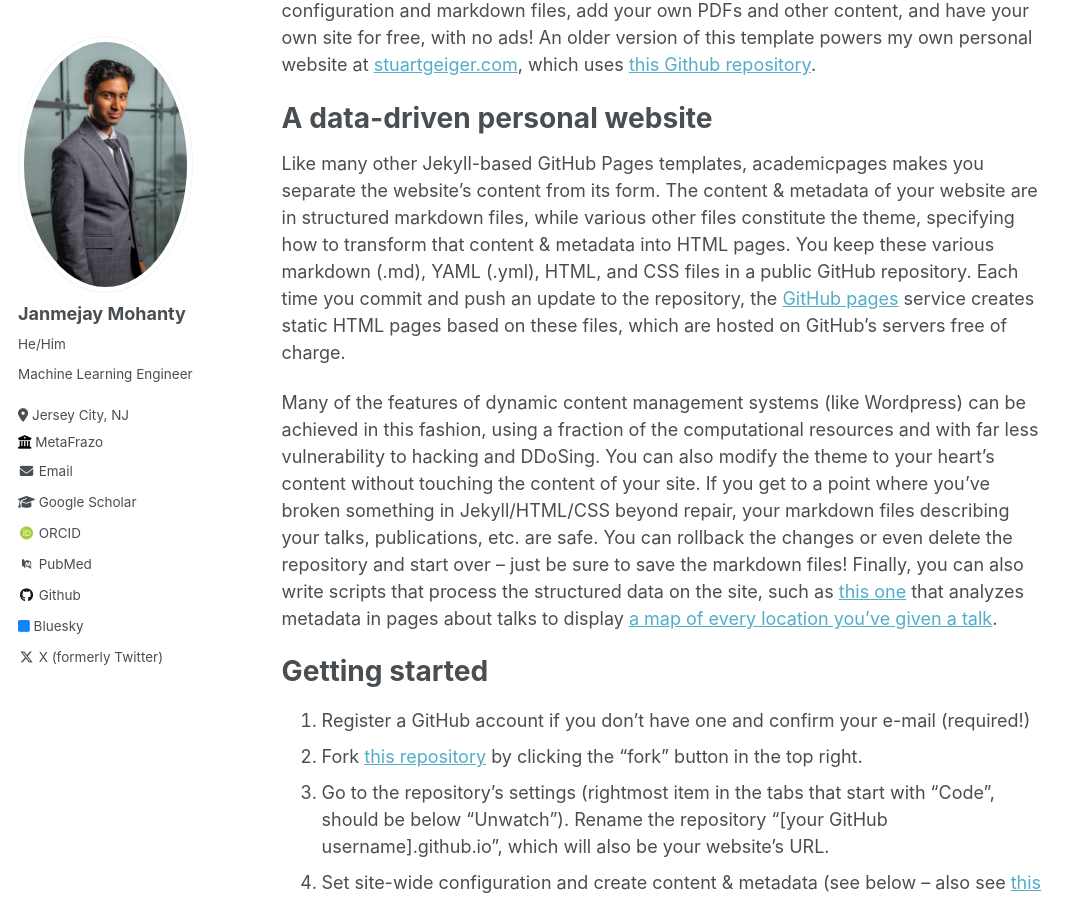
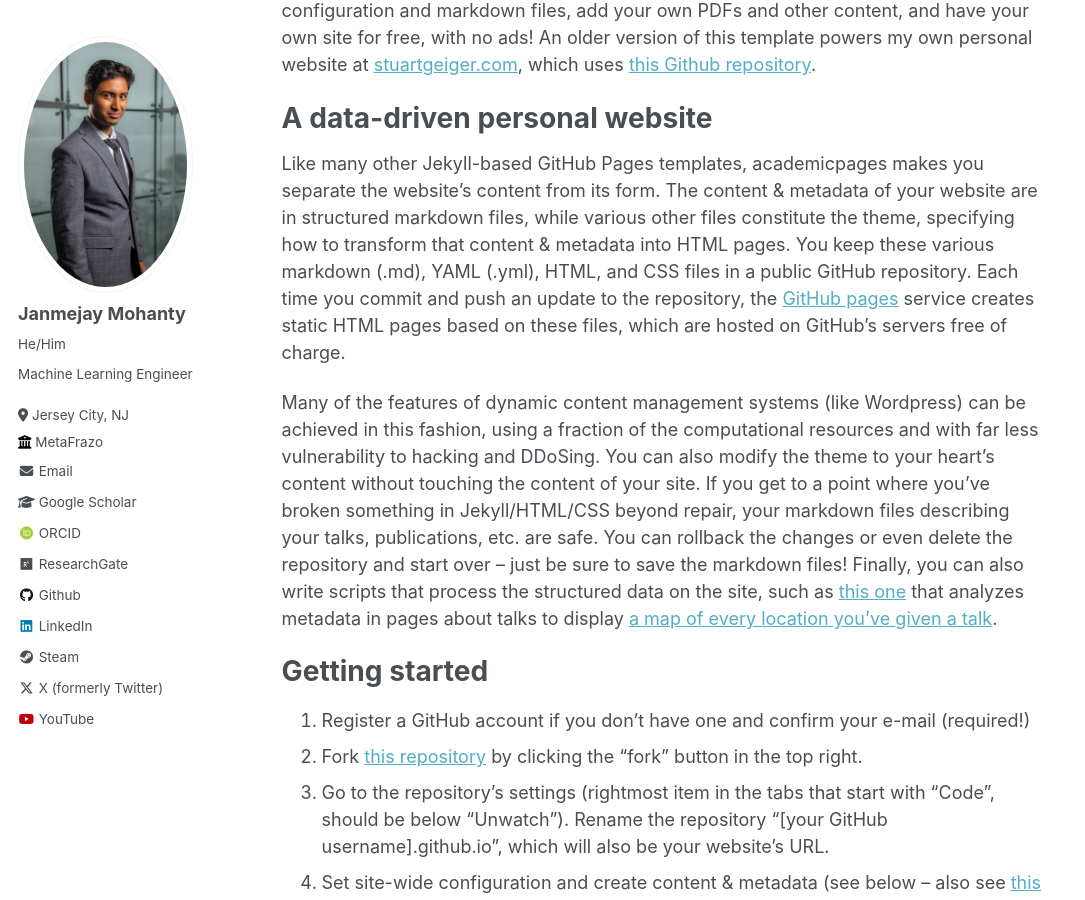
Before and after one commit to Janmejay1998/Janmejay1998.github.io, a Jekyll site: the page built from _pages/about.md, in a window 1280 px wide and 900 px high, scrolled down 380 px. Shown: the whole window, without its empty margins (0-1085 px from the left). Built offline with Jekyll 4.4.1, drawn with Linux system fonts in a browser that asks for light colours; some web fonts are replaced; some of the changed lines change nothing that is shown.

Commit message:
config.yml changes

```diff
--- a/_config.yml
+++ b/_config.yml
@@ -26,49 +26,49 @@
   bio              : "Machine Learning Engineer"
   location         : "Jersey City, NJ"
   employer         : "MetaFrazo"
-  uri              : # URL
+  #uri              : # URL
   email            : "janmejaymohanty28899@gmail.com"
 
   # Academic websites
-  arxiv            : # URL - Update with the correct link to your profile
-  googlescholar    : "https://scholar.google.com/citations?user=PS_CX0AAAAAJ"
+  #arxiv            : # URL - Update with the correct link to your profile
+  googlescholar    : "https://scholar.google.com/citations?hl=en&user=KBZA0M8AAAAJ"
   impactstory      : # URL
-  orcid            : "http://orcid.org/yourorcidurl"
-  pubmed           : "https://www.ncbi.nlm.nih.gov/pubmed/?term=john+snow"
-  researchgate     : # URL
+  orcid            : "https://orcid.org/0009-0008-2279-0388"
+  #pubmed           : "https://www.ncbi.nlm.nih.gov/pubmed/?term=john+snow"
+  researchgate     : "https://www.researchgate.net/profile/Janmejay-Mohanty"
 
   # Repositories and software development
-  bitbucket        : # Username - Update with your username on the site
-  codepen          : # Username
-  dribbble         : # Username
+  #bitbucket        : # Username - Update with your username on the site
+  #codepen          : # Username
+  #dribbble         : # Username
   github           : "Janmejay1998"
   kaggle           : # Username
-  stackoverflow    : # User number or user number and name (i.e., use "1" or "1/jeff-atwood")
+  #stackoverflow    : # User number or user number and name (i.e., use "1" or "1/jeff-atwood")
 
   # Social media
-  bluesky          : "bsky.app" # Replace this with you Bluesky username
-  facebook         : # Username
-  flickr           : # Username
-  foursquare       : # Username
-  goodreads        : # Username
-  google_plus      : # Username
-  keybase          : # Username
-  instagram        : # Username
-  lastfm           : # Username
-  linkedin         : # Username
-  mastodon         : # URL
-  medium           : # URL
-  pinterest        : # Username
-  soundcloud       : # Username
-  steam            : # Username
-  telegram         : # URL
-  tumblr           : # Username
-  twitter          : "UniofOxford"  # Replace this with your X / Twitter handle
-  vine             : # Username
-  weibo            : # Username
-  wikipedia        : # Username
-  xing             : # Username
-  youtube          : # Username
+  #bluesky          : "bsky.app" # Replace this with you Bluesky username
+  #facebook         : # Username
+  #flickr           : # Username
+  #foursquare       : # Username
+  #goodreads        : # Username
+  #google_plus      : # Username
+  #keybase          : # Username
+  #instagram        : # Username
+  #lastfm           : # Username
+  linkedin         : "janmejay-mohanty"
+  #mastodon         : # URL
+  #medium           : # URL
+  #pinterest        : # Username
+  #soundcloud       : # Username
+  steam            : "https://steamcommunity.com/profiles/76561198405469217/"
+  #telegram         : # URL
+  #tumblr           : # Username
+  twitter          : "Janmejay1998"  # Replace this with your X / Twitter handle
+  #vine             : # Username
+  #weibo            : # Username
+  #wikipedia        : # Username
+  #xing             : # Username
+  youtube          : "theintrovertguy1198"
 
 
 # Site Settings
```
